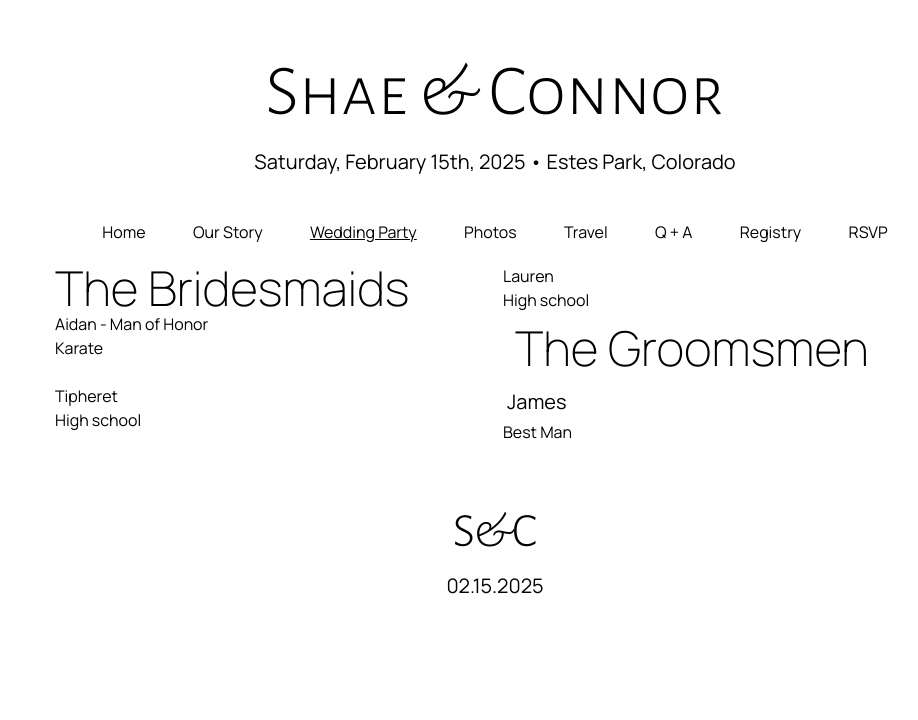
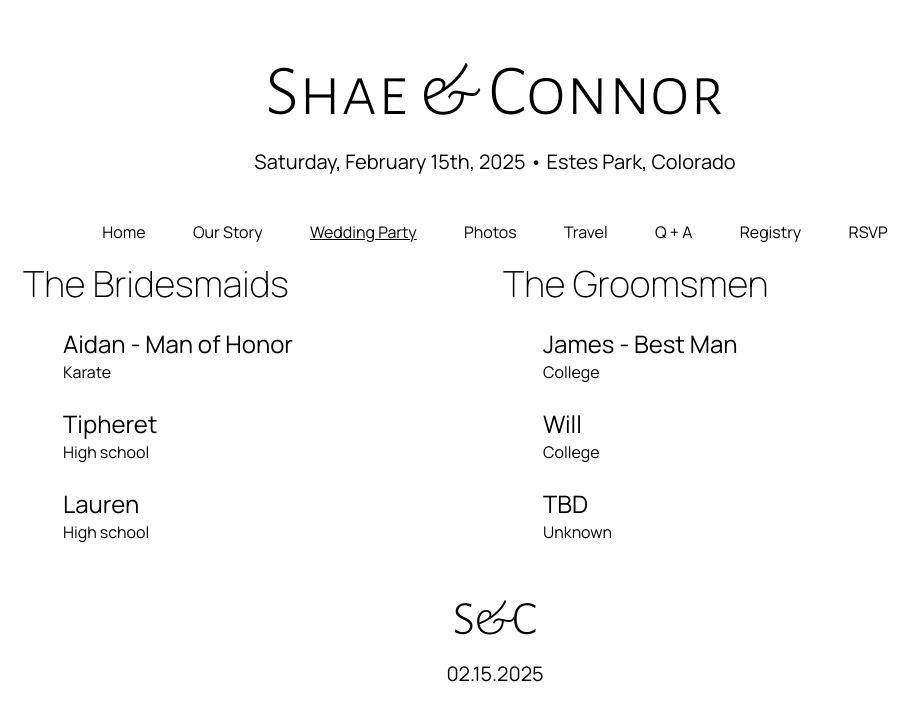
Before and after one commit to shaehamm/wedding-website, a Next.js app: page /wedding-party in a window 1280 px wide. Shown: the top 720 px of the page, without its empty margins (145-1063 px from the left). Built offline with nearby package versions, Linux system fonts and the light colour scheme; a web font is replaced by a local one.

Commit message:
trying new formatting on wedding party

```diff
--- a/src/app/wedding-party/page.tsx
+++ b/src/app/wedding-party/page.tsx
@@ -4,22 +4,34 @@ const manropeLight = Manrope({ weight: "200", subsets: ["latin"] });
 
 export default function Page() {
   return (
-    <div className="columns-2 pt-5 text-left mx-10">
+    <div className="columns-2 pt-5 text-left px-2 0">
       <div>
-        <p className={`text-5xl ${manropeLight.className}`}>The Bridesmaids</p>
-        <p className="text 2xl">Aidan - Man of Honor</p>
-        <p>Karate</p>
+        <p className={`text-4xl ${manropeLight.className}`}>The Bridesmaids</p>
         <br />
-        <p className="text 2xl">Tipheret</p>
-        <p>High school</p>
-        <br />
-        <p className="text 2xl">Lauren</p>
-        <p>High school</p>
+        <div className="pl-10">
+          <p className="text-2xl">Aidan - Man of Honor</p>
+          <p>Karate</p>
+          <br />
+          <p className="text-2xl">Tipheret</p>
+          <p>High school</p>
+          <br />
+          <p className="text-2xl">Lauren</p>
+          <p>High school</p>
+        </div>
       </div>
       <div>
-        <h2 className={manropeLight.className}>The Groomsmen</h2>
-        <h3>James</h3>
-        <p>Best Man</p>
+        <p className={`text-4xl ${manropeLight.className}`}>The Groomsmen</p>
+        <br />
+        <div className="pl-10">
+          <p className="text-2xl">James - Best Man</p>
+          <p>College</p>
+          <br />
+          <p className="text-2xl">Will</p>
+          <p>College</p>
+          <br />
+          <p className="text-2xl">TBD</p>
+          <p>Unknown</p>
+        </div>
       </div>
     </div>
   );
```
